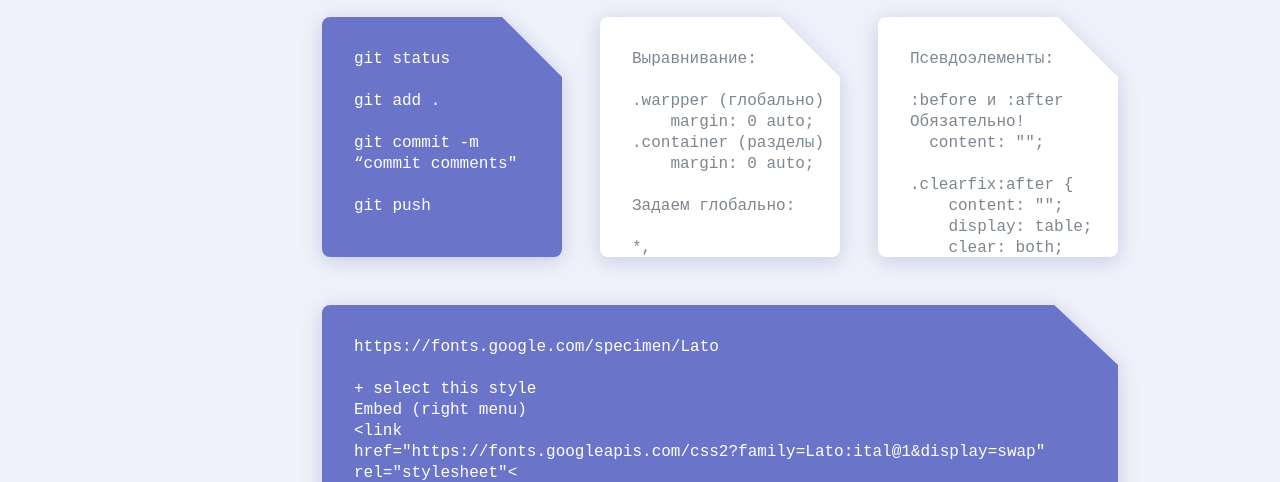
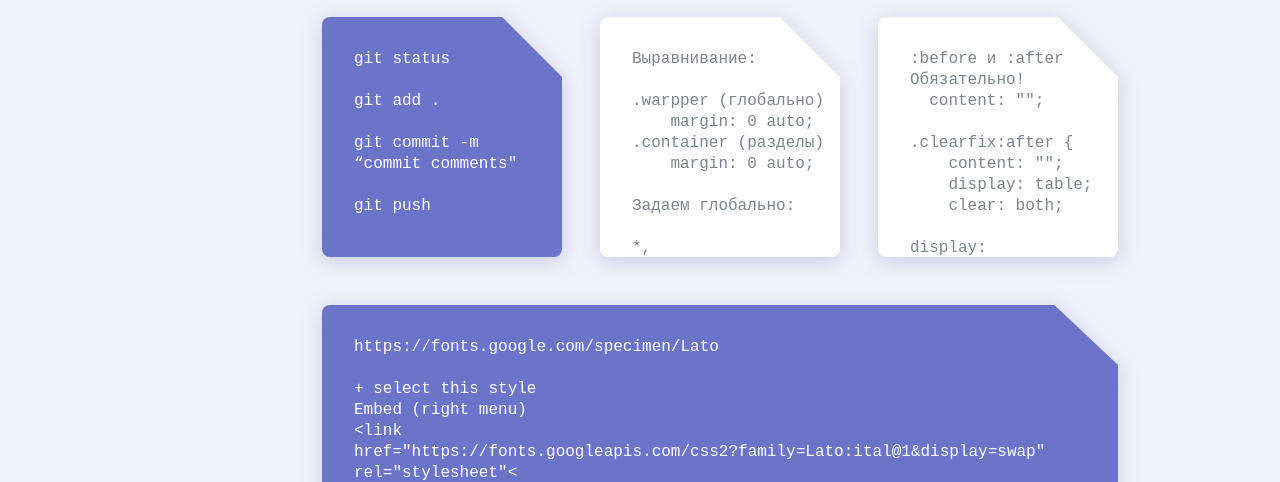
Before and after one commit to Andrey-Ionel/MyLib, a plain HTML site: page Dashboard/index.html in a window 1280 px wide. Shown: the part 327-809 px from the top of the page. Drawn offline with Linux system fonts and the light colour scheme.

Commit message:
change content

```diff
--- a/Dashboard/index.html
+++ b/Dashboard/index.html
@@ -65,8 +65,6 @@ box-sizing:
                             </div>
                             <div class="section-small">
                                 <pre>
-Псевдоэлементы:
-
 :before и :after
 Обязательно!
   content: "";
```
